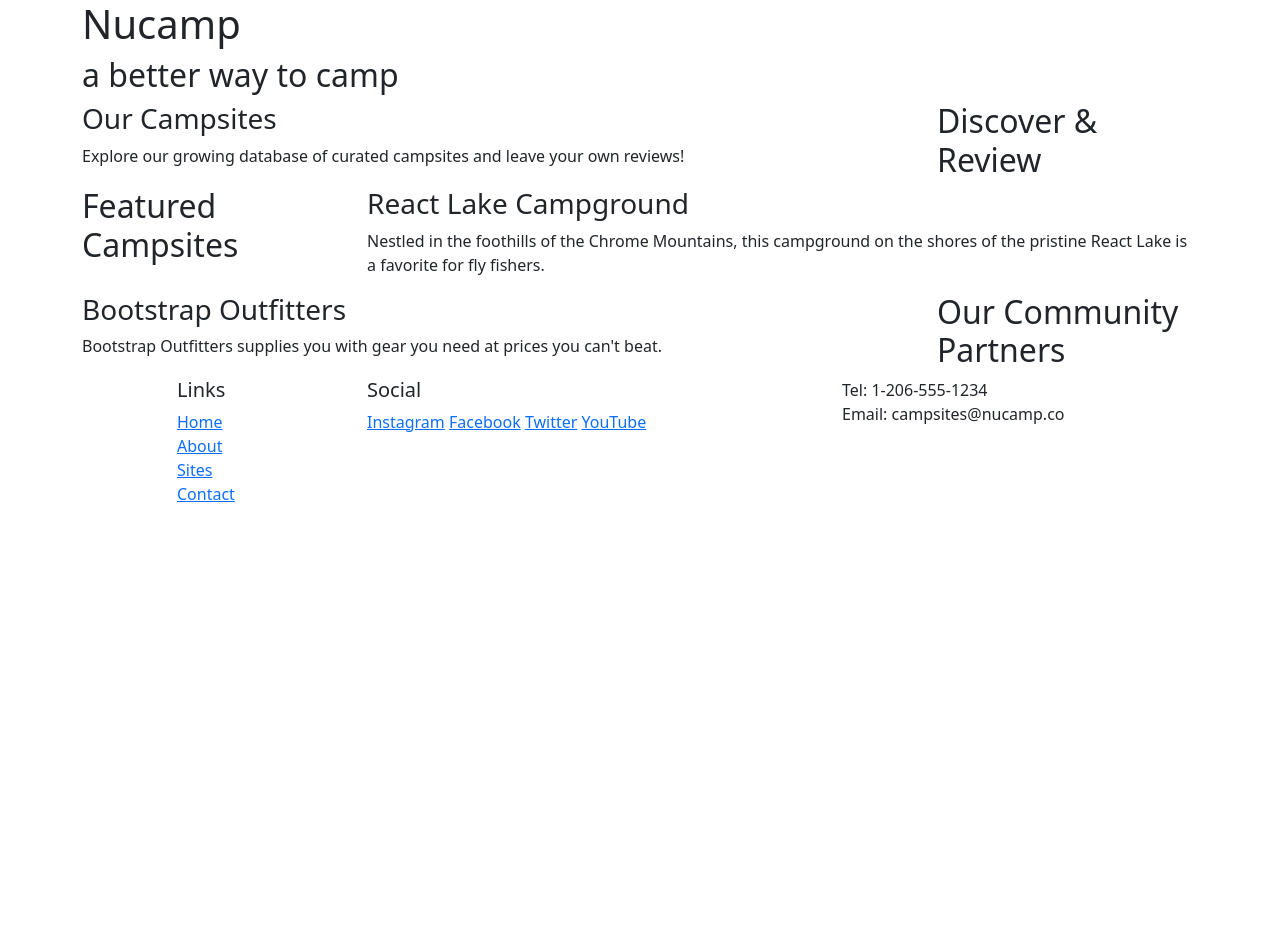
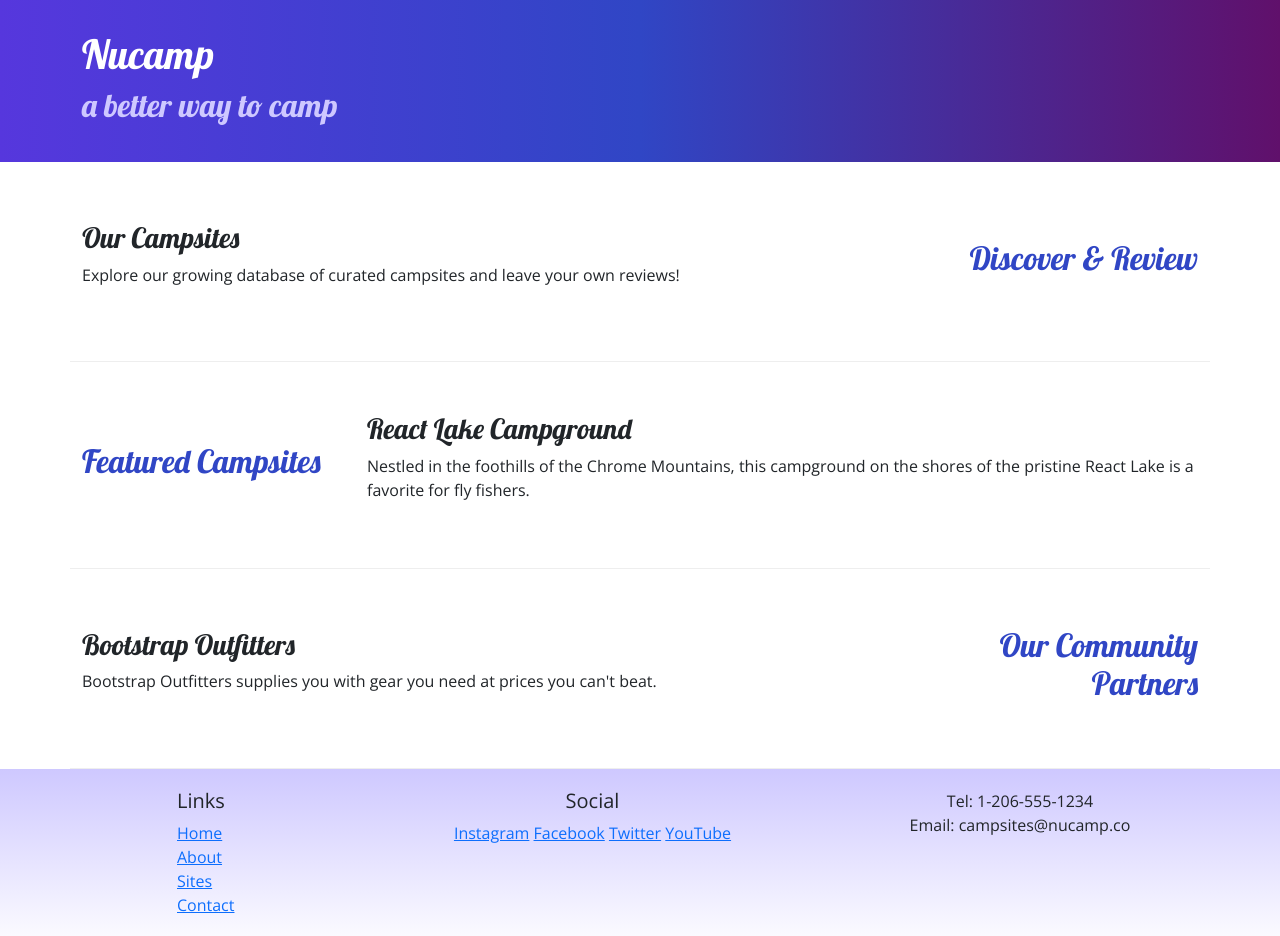
Before and after one commit to lina98st/nucampsite, a plain HTML site: page index.html in a window 1280 px wide. Before the commit the page ends 800 px from the top, so only its background shows below. Drawn offline with nearby package versions, Linux system fonts and the light colour scheme.

Commit message:
about us page done

```diff
--- /dev/null
+++ b/css/styles.css
@@ -0,0 +1,32 @@
+body {
+          font-family: "Open Sans", sans-serif;
+      }
+
+      h1, h2, h3 {
+         font-family: "Lobster", cursive;
+      }
+
+      h2 {
+         color: #3046C5;
+      }
+
+      header {
+          padding: 30px;
+          background-image: linear-gradient(to right, #5637DD, #3046C5, #60106B);
+          color: white;
+      }
+
+      header h2 {
+          color: #CEC8FF;
+      }
+
+      footer {
+          background-image:linear-gradient(#CEC8FF,white);
+          padding: 20px 0;
+      }
+
+      .row-content {
+          padding: 50px 0;
+          border-bottom: 1px ridge;
+          min-height: 200px;
+      }
--- a/index.html
+++ b/index.html
@@ -3,13 +3,25 @@
   <head>
     <meta charset="utf-8" />
     <title>Nucamp: A Better Way To Camp</title>
-  </head>
+
     <!-- Required meta tags always come first -->
-<meta charset="utf-8" />
     <meta name="viewport" content="width=device-width, initial-scale=1" />
 
     <!-- Bootstrap CSS -->
-    <link href="https://cdn.jsdelivr.net/npm/bootstrap@5.2.3/dist/css/bootstrap.min.css" rel="stylesheet" integrity="sha384-rbsA2VBKQhggwzxH7pPCaAqO46MgnOM80zW1RWuH61DGLwZJEdK2Kadq2F9CUG65" crossorigin="anonymous"/>
+    <link
+      href="https://cdn.jsdelivr.net/npm/bootstrap@5.2.3/dist/css/bootstrap.min.css"
+      rel="stylesheet"
+      integrity="sha384-rbsA2VBKQhggwzxH7pPCaAqO46MgnOM80zW1RWuH61DGLwZJEdK2Kadq2F9CUG65"
+      crossorigin="anonymous"
+    />
+
+    <!-- Additional CSS must be placed after Bootstrap CSS -->
+    <link
+      rel="stylesheet"
+      href="https://fonts.googleapis.com/css?family=Lobster|Open+Sans"
+    />
+    <link rel="stylesheet" href="css/styles.css" />
+  </head>
 
   <body>
     <!-- header -->
@@ -27,13 +39,13 @@
     <!-- main section -->
     <main class="container">
       <!-- discover section -->
-      <section class="row">
+      <section class="row row-content align-items-center">
         <div class="col-sm-4 col-md-3 order-sm-last">
-        <h2>Discover & Review</h2>
+          <h2 class="text-sm-end">Discover & Review</h2>
         </div>
         <div class="col">
           <h3>Our Campsites</h3>
-        <p>
+          <p class="d-none d-sm-block">
             Explore our growing database of curated campsites and leave your own
             reviews!
           </p>
@@ -41,13 +53,13 @@
       </section>
 
       <!-- feature section -->
-      <section class="row">
+      <section class="row row-content align-items-center">
         <div class="col-sm-4 col-md-3">
           <h2>Featured Campsites</h2>
         </div>
         <div class="col">
           <h3>React Lake Campground</h3>
-        <p>
+          <p class="d-none d-sm-block">
             Nestled in the foothills of the Chrome Mountains, this campground on
             the shores of the pristine React Lake is a favorite for fly fishers.
           </p>
@@ -55,13 +67,13 @@
       </section>
 
       <!-- partner section -->
-      <section class="row">
+      <section class="row row-content align-items-center">
         <div class="col-sm-4 col-md-3 order-sm-last">
-        <h2>Our Community Partners</h2>
+          <h2 class="text-sm-end">Our Community Partners</h2>
         </div>
         <div class="col">
           <h3>Bootstrap Outfitters</h3>
-        <p>
+          <p class="d-none d-sm-block">
             Bootstrap Outfitters supplies you with gear you need at prices you
             can't beat.
           </p>
@@ -74,23 +86,24 @@
       <div class="container">
         <div class="row">
           <div class="col-4 col-sm-2 offset-1">
-
             <h5>Links</h5>
             <ul class="list-unstyled">
               <li><a href="#">Home</a></li>
-          <li><a href="#">About</a></li>
+              <li><a href="aboutus.html">About</a></li>
               <li><a href="#">Sites</a></li>
               <li><a href="#">Contact</a></li>
             </ul>
           </div>
-        <div class="col-6 col-sm-5">
+
+          <div class="col-6 col-sm-5 text-center">
             <h5>Social</h5>
             <a href="http://instagram.com/">Instagram</a>
             <a href="http://facebook.com/">Facebook</a>
             <a href="http://twitter.com/">Twitter</a>
             <a href="http://youtube.com/">YouTube</a>
           </div>
-        <div class="col-sm-4">
+
+          <div class="col-sm-4 text-center">
             Tel: 1-206-555-1234<br />
             Email: campsites@nucamp.co
           </div>
@@ -99,7 +112,10 @@
     </footer>
 
     <!-- Bootstrap JavaScript plugins -->
-    <script src="https://cdn.jsdelivr.net/npm/bootstrap@5.2.3/dist/js/bootstrap.bundle.min.js" integrity="sha384-kenU1KFdBIe4zVF0s0G1M5b4hcpxyD9F7jL+jjXkk+Q2h455rYXK/7HAuoJl+0I4" crossorigin="anonymous"></script>
-
+    <script
+      src="https://cdn.jsdelivr.net/npm/bootstrap@5.2.3/dist/js/bootstrap.bundle.min.js"
+      integrity="sha384-kenU1KFdBIe4zVF0s0G1M5b4hcpxyD9F7jL+jjXkk+Q2h455rYXK/7HAuoJl+0I4"
+      crossorigin="anonymous"
+    ></script>
   </body>
 </html>
```
Also changed, not shown: aboutus.html (added, +100 -0 lines). Lines whose indentation alone changed are shown as unchanged.
